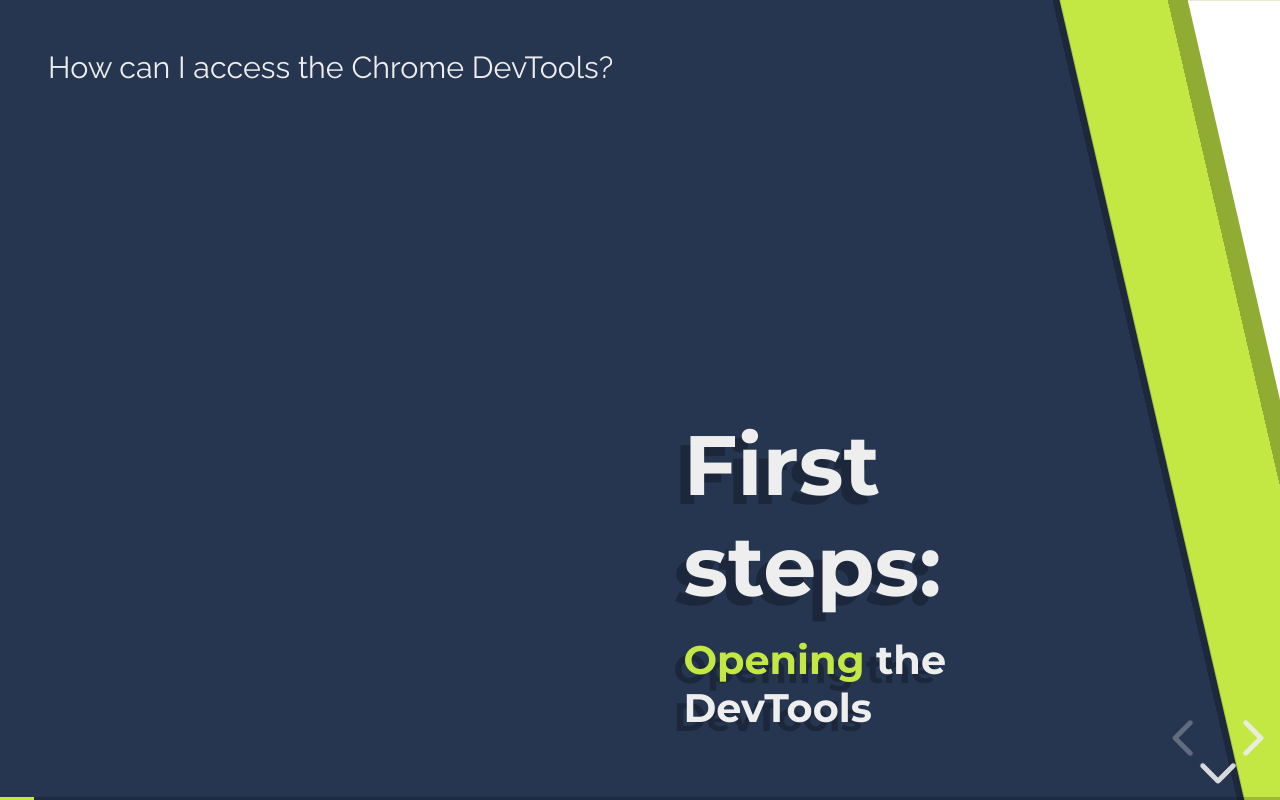
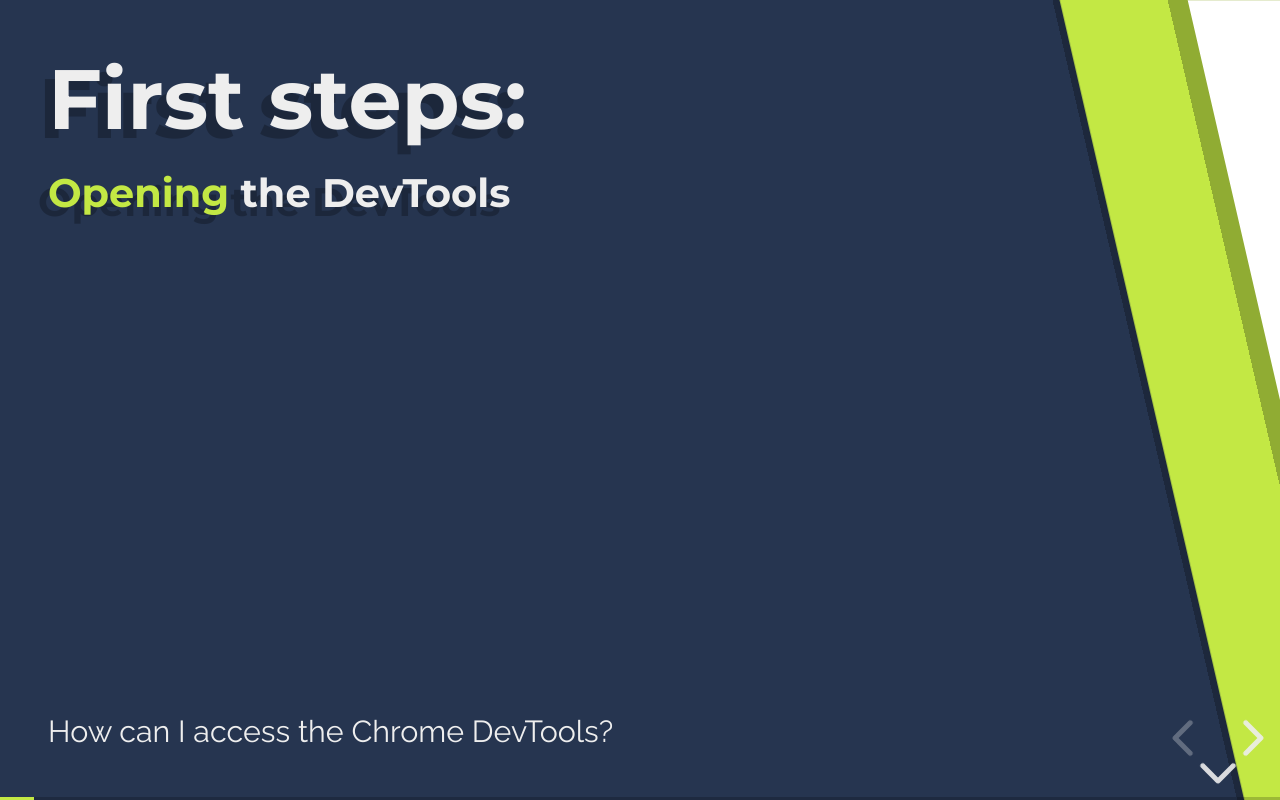
Before and after one commit to albelop/chrome-developer-tools-slides, a website: page index.html in a window 1280 px wide. Both pictures are taken after a click on the button "next slide". Drawn offline with Linux system fonts and the light colour scheme.

Commit message:
Fix title sections style

```diff
--- a/css/print/paper.css
+++ b/css/print/paper.css
@@ -201,3 +201,6 @@
 	}
 
 }
+
+
+h2 {}
--- a/css/theme/source/devtools.scss
+++ b/css/theme/source/devtools.scss
@@ -89,7 +89,7 @@
         padding-right: 16%;
       }
 
-      header{
+      header {
         grid-area: header;
       }
 
@@ -138,14 +138,21 @@
 
       &.slide-chapter-title {
         align-items: center;
-        h1{
+        h1 {
           padding: 0;
         }
       }
 
       &.slide-section-title {
-        align-items: start;
-        align-content: space-between;
+        grid-template-areas:
+          "header"
+          "content"
+          "footer";
+        grid-template-columns: auto;
+        grid-template-rows: 12vmin 1fr auto;
+        & > div {
+          grid-area: footer;
+        }
       }
     }
   }
```
Also changed, not shown: css/theme/devtools.css.
